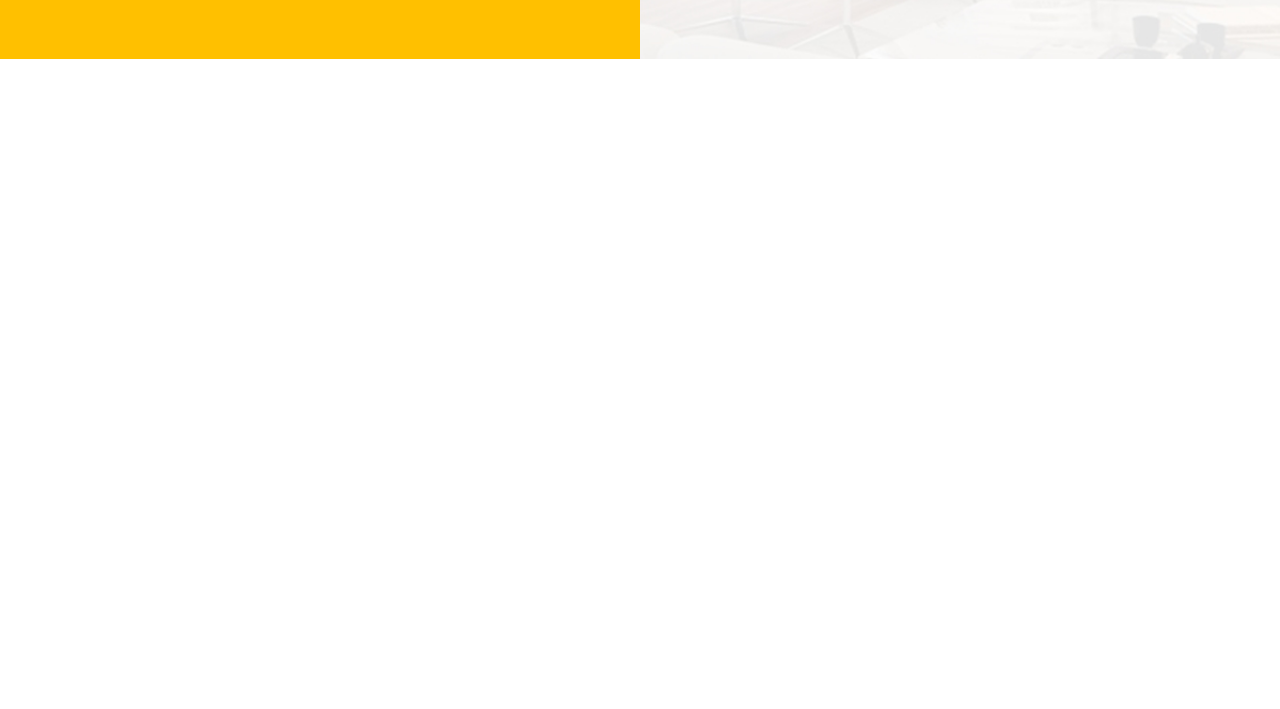
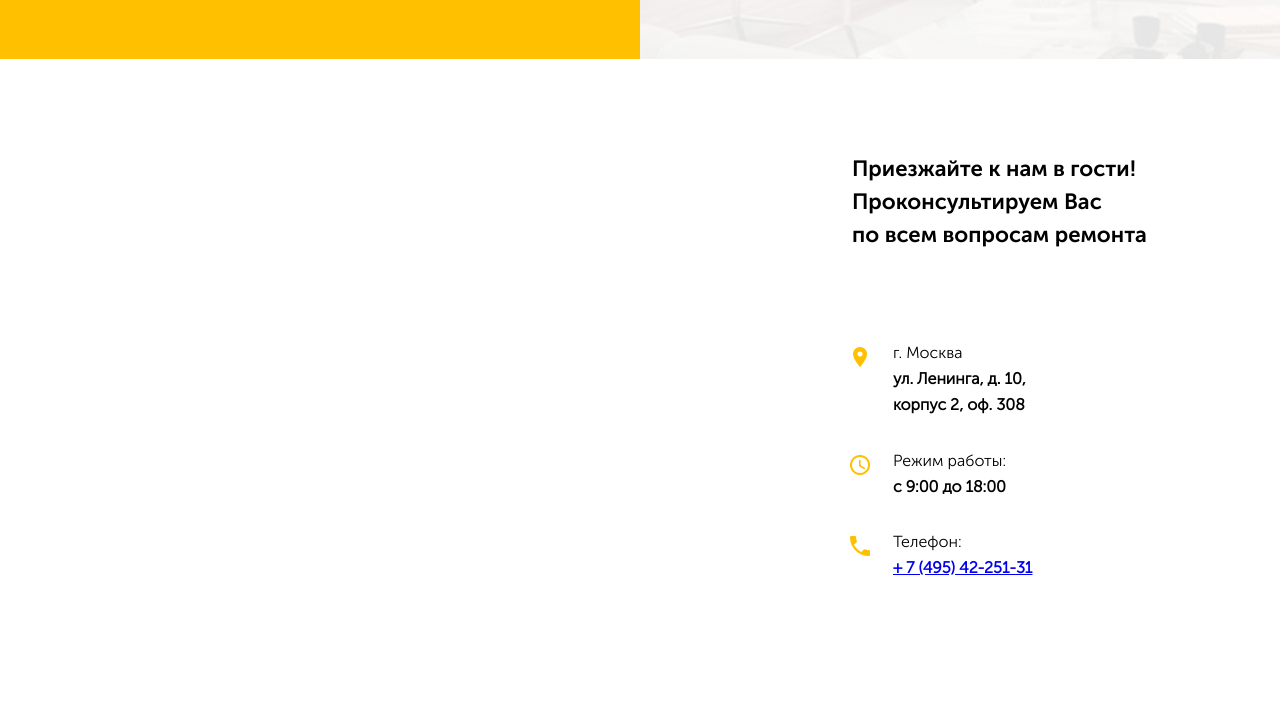
Before and after one commit to dquizi/Alphabet, a PHP site: page / in a window 1280 px wide. Shown: the part 3933-4642 px from the top of the page. Before the commit the page ends 3992 px from the top, so only its background shows below. Run offline with PHP 8.4, Linux system fonts and the light colour scheme.

Commit message:
Секция footer

```diff
--- a/Alphabet/src/css/style.css
+++ b/Alphabet/src/css/style.css
@@ -135,6 +135,10 @@ img {
   background: url("../img/arrow.svg") no-repeat center;
   cursor: pointer;
   border-radius: 10px;
+}
+
+.bold {
+  font-weight: 900;
 }
 
 @-webkit-keyframes animationOne {
@@ -973,6 +977,79 @@ img {
   margin-top: 8px;
 }
 
+/*Стили для блока footer*/
+.footer {
+  position: relative;
+}
+
+.map {
+  width: 50%;
+  position: absolute;
+  left: 0;
+  top: 0;
+}
+
+.contacts {
+  -ms-flex-preferred-size: 50%;
+      flex-basis: 50%;
+  padding-top: 3px;
+  padding-left: 200px;
+}
+
+.contacts__title {
+  font-family: 'Museo Sans Bold', sans-serif;
+  font-weight: 700;
+  font-size: 22px;
+  line-height: 1.5;
+  margin-bottom: 92px;
+  margin-left: 12px;
+}
+
+.contacts-block {
+  display: -webkit-box;
+  display: -ms-flexbox;
+  display: flex;
+  -webkit-box-pack: end;
+      -ms-flex-pack: end;
+          justify-content: flex-end;
+}
+
+.contacts-list {
+  list-style: none;
+  padding: 0;
+  margin-left: 10px;
+}
+
+.contacts-list__icon {
+  width: 20px;
+  height: 20px;
+  text-align: center;
+  line-height: 20px;
+  margin-right: 23px;
+  margin-top: 4px;
+}
+
+.contacts-list__item {
+  display: -webkit-box;
+  display: -ms-flexbox;
+  display: flex;
+  -webkit-box-align: start;
+      -ms-flex-align: start;
+          align-items: flex-start;
+  margin-bottom: 38px;
+  line-height: 26px;
+}
+
+.contacts-list__text {
+  margin-top: -3px;
+  font-size: 16px;
+}
+
+.foot-one {
+  margin-top: -5px;
+  margin-bottom: 32px;
+}
+
 /*Стили для модального окна*/
 .modal {
   position: fixed;
--- a/Alphabet/src/index.html
+++ b/Alphabet/src/index.html
@@ -244,6 +244,41 @@
 
   </main>
 
+  <footer class="footer section">
+    <div class="map" id="map">
+      <script type="text/javascript" charset="utf-8" async
+        src="https://api-maps.yandex.ru/services/constructor/1.0/js/?um=constructor%3Aa33c24d35bbe7625a1e06e3bd738aeb6b63c524880ed7858324d2fe36ddfbc5d&amp;width=100%25&amp;height=640&amp;lang=ru_RU&amp;scroll=false"></script>
+    </div>
+    <div class="container">
+      <div class="contacts-block">
+        <div class="contacts">
+          <h3 class="contacts__title">Приезжайте к нам в гости! Проконсультируем Вас <br> по всем вопросам ремонта</h3>
+          <ul class="contacts-list">
+            <li class="contacts-list__item">
+              <span class="contacts-list__icon"><img src="img/footer/map-placeholder.png" alt="icon_1"></span>
+              <span class="contacts-list__text">г. Москва <br> <span class="bold">ул. Ленинга, д. 10, <br>
+              корпус 2, оф. 308</span></span>
+            </li>
+            <li class="contacts-list__item foot-one">
+              <span class="contacts-list__icon"><img src="img/footer/clock-with-white-face.png" alt="icon_2"></span>
+              <span class="contacts-list__text">Режим работы: <br>
+              <span class="bold">с 9:00 до 18:00</span></span>
+            </li>
+            <li class="contacts-list__item">
+              <span class="contacts-list__icon"><img src="img/footer/phone-call-button.png" alt="icon_3"></span>
+              <span class="contacts-list__text">Телефон: <br>
+              <a href="tel:+7(495)42-251-31"><span class="bold">+ 7 (495) 42-251-31</span></a></span>
+            </li>
+          </ul>
+        </div>
+        <!-- /.contacts -->
+      </div>
+      <!-- /.contacts-block -->
+    </div>
+    <!-- /.container -->
+  </footer>
+  <!-- /.footer section -->
+
   <div class="modal" id="modal">
     <div class="modal-dialog">
       <button class="modal-dialog__close" id="close">&times;</button>
--- a/Alphabet/src/sass/_animations.sass
+++ b/Alphabet/src/sass/_animations.sass
@@ -1,7 +1,3 @@
-<<<<<<< HEAD
-=======
-<<<<<<< HEAD
->>>>>>> feb3717e4a6ccee11886af0afedcfe60eca802a2
 @keyframes animationOne
 	from
 		border-radius: 10px
@@ -10,27 +6,7 @@
 		border: 3px solid green
 	to
 		border-radius: 10px
-<<<<<<< HEAD
 
 .box
 	animation-name: animationOne
 	animation-duration: 5s
-=======
-
-.box
-	animation-name: animationOne
-	animation-duration: 5s
-=======
-@keyframes anim
-from
-	margin-left: 0
-to
-	margin-left: 10px
-
-.box
-	width: 100px
-	height: 100px
-	border: 1px solid #000
-	animation: anim 0.5 timing-function delay iteration-count direction fill-mode
->>>>>>> 1045bacfb4ad652c243cdc32e2a6b46bfbf7f7b4
->>>>>>> feb3717e4a6ccee11886af0afedcfe60eca802a2
--- a/Alphabet/src/sass/_interface.sass
+++ b/Alphabet/src/sass/_interface.sass
@@ -78,3 +78,6 @@ img
   background: url("../img/arrow.svg") no-repeat center
   cursor: pointer
   border-radius: 10px
+
+.bold
+	font-weight: 900
--- /dev/null
+++ b/Alphabet/src/sass/blocks/_footer.sass
@@ -0,0 +1,42 @@
+.footer
+	position: relative
+.map
+	width: 50%
+	position: absolute
+	left: 0
+	top: 0
+.contacts
+	flex-basis: 50%
+	padding-top: 3px
+	padding-left: 200px
+	&__title
+		+bold
+		font-size: 22px
+		line-height: 1.5
+		margin-bottom: 92px
+		margin-left: 12px
+	&-block
+		display: flex
+		justify-content: flex-end
+	&-list
+		list-style: none
+		padding: 0
+		margin-left: 10px
+		&__icon
+			width: 20px
+			height: 20px
+			text-align: center
+			line-height: 20px
+			margin-right: 23px
+			margin-top: 4px
+		&__item
+			display: flex
+			align-items: flex-start
+			margin-bottom: 38px
+			line-height: 26px
+		&__text
+			margin-top: -3px
+			font-size: 16px
+.foot-one
+	margin-top: -5px
+	margin-bottom: 32px
--- a/Alphabet/src/sass/style.sass
+++ b/Alphabet/src/sass/style.sass
@@ -16,5 +16,7 @@
 @import 'blocks/price'
 /*Стили для блока brif*/
 @import 'blocks/brif'
+/*Стили для блока footer*/
+@import 'blocks/footer'
 /*Стили для модального окна*/
 @import 'blocks/modal'
```
Also changed, not shown: Alphabet/src/img/footer/clock-with-white-face.png (added), Alphabet/src/img/footer/map-placeholder.png (added), Alphabet/src/img/footer/phone-call-button.png (added), 1 other file.
